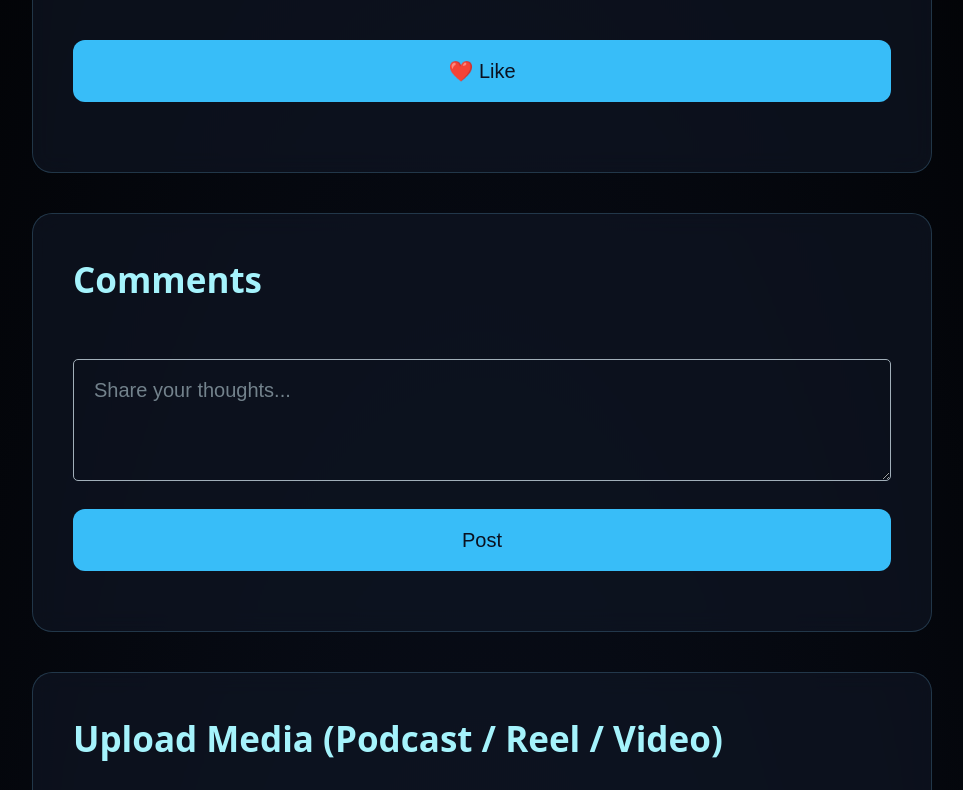
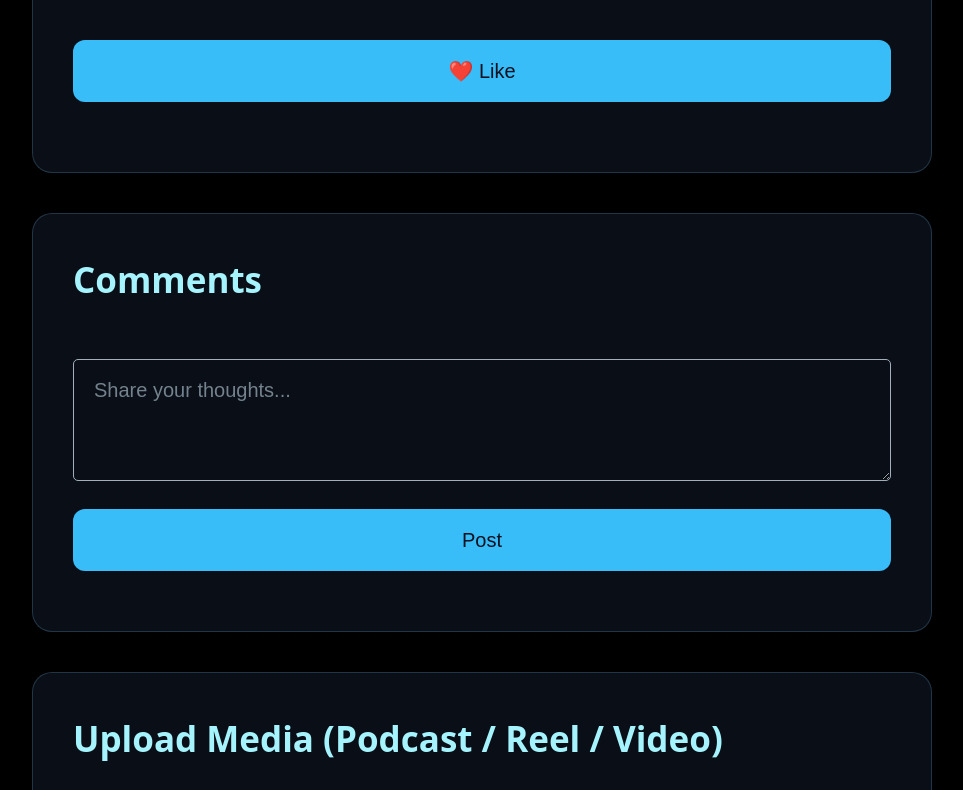
Before and after one commit to jlayswifey/divine-echo, a website: page public/index.html in a window 1280 px wide. Shown: the part 511-1301 px from the top of the page, without its empty margins (158-1121 px from the left). Drawn offline with nearby package versions, Linux system fonts and the light colour scheme; no server answers.

Commit message:
Update index.html

```diff
--- a/public/index.html
+++ b/public/index.html
@@ -11,7 +11,7 @@ body{
   font-family:sans-serif;
   color:white;
   text-align:center;
-  background: radial-gradient(ellipse at bottom, #0b1120 0%, #000000 100%);
+  background:#000;
   overflow-x:hidden;
 }
 
@@ -19,8 +19,10 @@ body{
 body::before{
   content:"";
   position:fixed;
-  width:200%;
-  height:200%;
+  top:0;
+  left:0;
+  width:100%;
+  height:100%;
   background-image:
     radial-gradient(2px 2px at 20% 30%, white, transparent),
     radial-gradient(2px 2px at 80% 70%, white, transparent),
@@ -29,7 +31,8 @@ body::before{
   background-repeat:repeat;
   animation:moveStars 20s linear infinite;
   opacity:1;
-  z-index:-1;
+  pointer-events:none;
+  z-index:0;
 }
 
 @keyframes moveStars{
```
